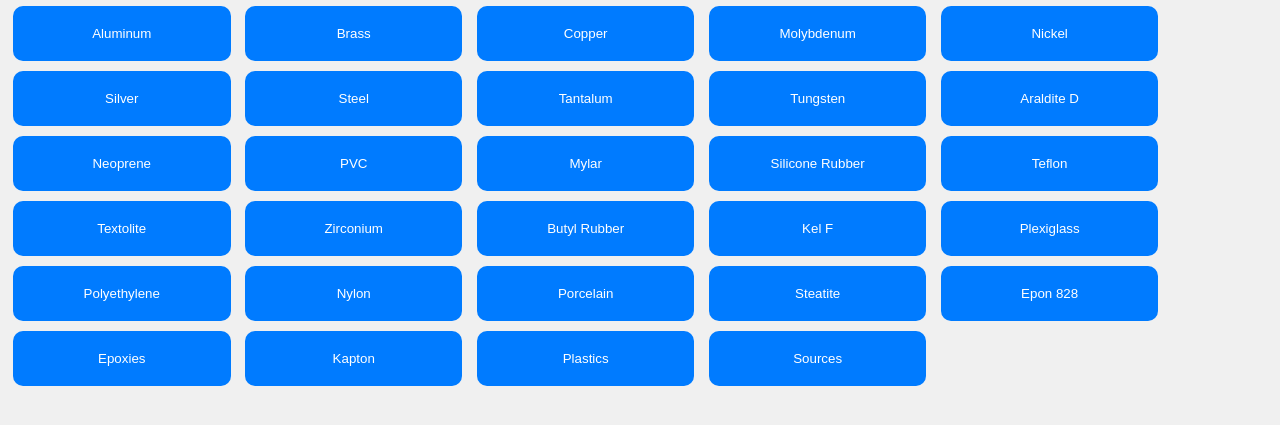
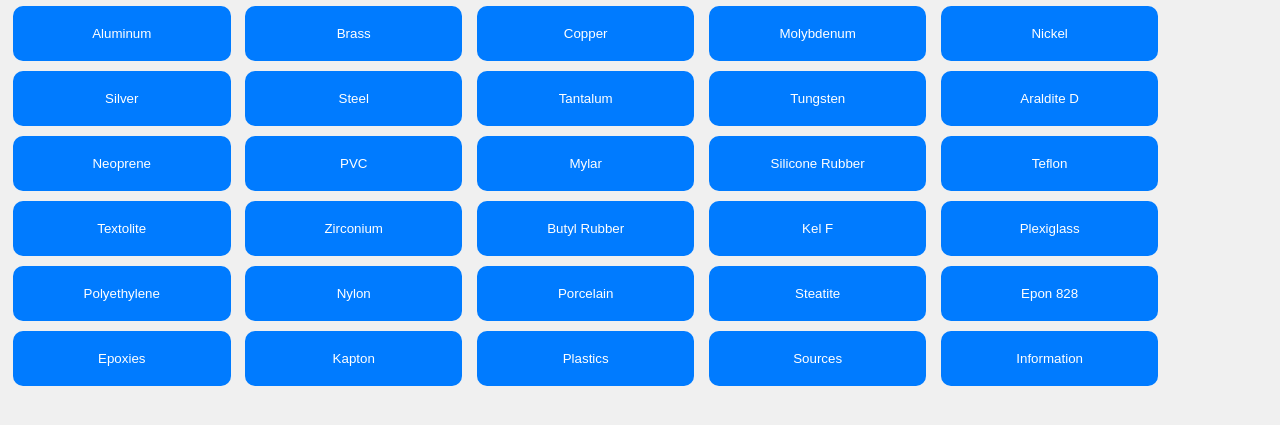
Before and after one commit to hannahgoldenberg/outgassing-database2, a plain HTML site: page index.html in a window 1280 px wide. Shown: the part 79-504 px from the top of the page. Drawn offline with Linux system fonts and the light colour scheme.

Commit message:
Update index.html

```diff
--- a/index.html
+++ b/index.html
@@ -132,6 +132,9 @@
         <a href="sources.html">
             <button>Sources</button>
         </a>
+        <a href="info.html">
+            <button>Information</button>
+        </a>
 
 
         <!--img id = "cat" alt="Cat!" src = "https://hips.hearstapps.com/hmg-prod/images/russian-blue-royalty-free-image-1658451809.jpg?resize=1200:*"-->
```
